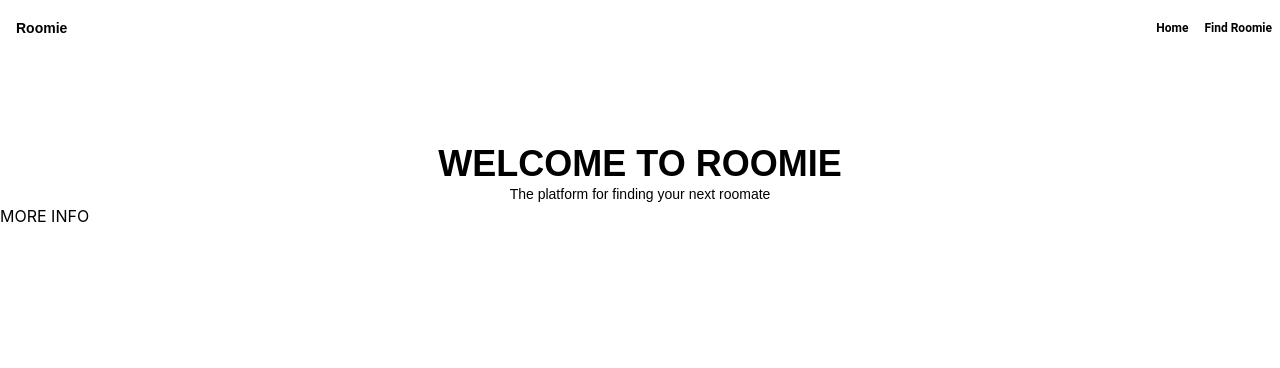
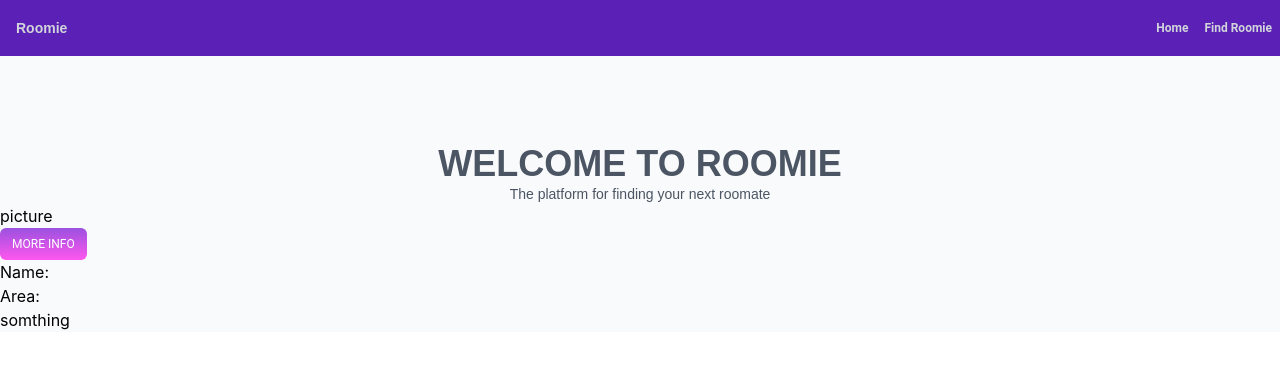
Before and after one commit to BrandonDlamini/roomie-frontend, a React (Create React App) app: page / in a window 1280 px wide. Shown: the top 368 px of the page. Built offline with nearby package versions, Linux system fonts and the light colour scheme.

Commit message:
finishd button compnents

```diff
--- a/src/components/App.js
+++ b/src/components/App.js
@@ -2,7 +2,7 @@ import React, { Component } from "react";
 import logo from "./../logo.svg";
 import "./../styles/App.css";
 import Navbar from "./Navbar";
-import SmallButton from "./Buttons/SmallButton";
+import Roomie from "./Roomie";
 
 function App() {
   return (
@@ -17,7 +17,7 @@ function App() {
           The platform for finding your next roomate
         </p>
       </div>
-      <SmallButton />
+      <Roomie />
     </div>
   );
 }
--- a/src/components/Buttons/SmallButton.js
+++ b/src/components/Buttons/SmallButton.js
@@ -3,7 +3,9 @@ import React from "react";
 const SmallButton = () => {
   return (
     <div>
-      <button>MORE INFO</button>
+      <button className="font-robot text-xs bg-gradient-to-b from-rmPurple to-rmPink rounded-md px-3 py-2 text-white">
+        MORE INFO
+      </button>
     </div>
   );
 };
--- a/src/components/Roomie.js
+++ b/src/components/Roomie.js
@@ -1,4 +1,5 @@
 import React from "react";
+import SmallButton from "./Buttons/SmallButton";
 
 const Roomie = () => {
   return (
@@ -6,7 +7,7 @@ const Roomie = () => {
       <div>picture</div>
       <div>
         <div>
-          <button></button>
+          <SmallButton />
         </div>
         <div>
           <p>Name:</p>
--- a/tailwind.config.js
+++ b/tailwind.config.js
@@ -2,15 +2,17 @@ module.exports = {
   purge: [],
   darkMode: false, // or 'media' or 'class'
   theme: {
-    colors: {
-      rmPink: "#FF57EE",
-      rmPurple: "#9B51E0",
+    extend: {
+      colors: {
+        rmPink: "#FF57EE",
+        rmPurple: "#9B51E0",
+      },
     },
-    extend: {},
 
     fontFamily: {
       sans: ["Roboto", "sans-serif"],
       mont: ["Montserrat", "sans-serif"],
+      robot: ["Roboto", "sans-serif"],
     },
   },
   variants: {
```
